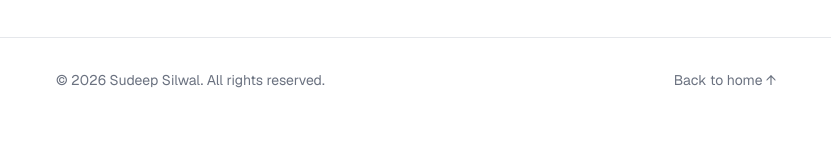
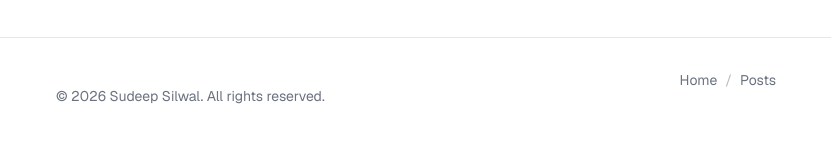
Before and after one commit to SudeepSilwal/blog, a Next.js app: page /posts/what-happens-if-you-drink-lemon-water-every-day-for-30-days in a window 1280 px wide. Shown: the part 9697-9839 px from the top of the page, without its empty margins (224-1055 px from the left). Built offline with nearby package versions, Linux system fonts and the light colour scheme.

Commit message:
Lemon Icon

```diff
--- /dev/null
+++ b/src/app/icon.js
@@ -0,0 +1,14 @@
+export default function Icon() {
+  return new Response(
+    `
+      <svg xmlns="http://www.w3.org/2000/svg" viewBox="0 0 100 100">
+        <text y=".9em" font-size="90">🍋</text>
+      </svg>
+    `,
+    {
+      headers: {
+        'Content-Type': 'image/svg+xml',
+      },
+    }
+  )
+}
--- a/src/app/posts/[slug]/page.js
+++ b/src/app/posts/[slug]/page.js
@@ -316,12 +316,23 @@ export default async function PostPage({ params }) {
             © {new Date().getFullYear()} Sudeep Silwal. All rights reserved.
           </p>
 
-          <Link
-            href="/"
-            className="transition-colors hover:text-foreground"
-          >
-            Back to home ↑
-          </Link>
+          <div className="mb-8 flex items-center gap-2 text-sm text-muted-foreground">
+            <Link
+              href="/"
+              className="transition-colors hover:text-foreground"
+            >
+              Home
+            </Link>
+
+            <span className="opacity-50">/</span>
+
+            <Link
+              href="/posts"
+              className="transition-colors hover:text-foreground"
+            >
+              Posts
+            </Link>
+          </div>
         </div>
       </footer>
     </>
```
